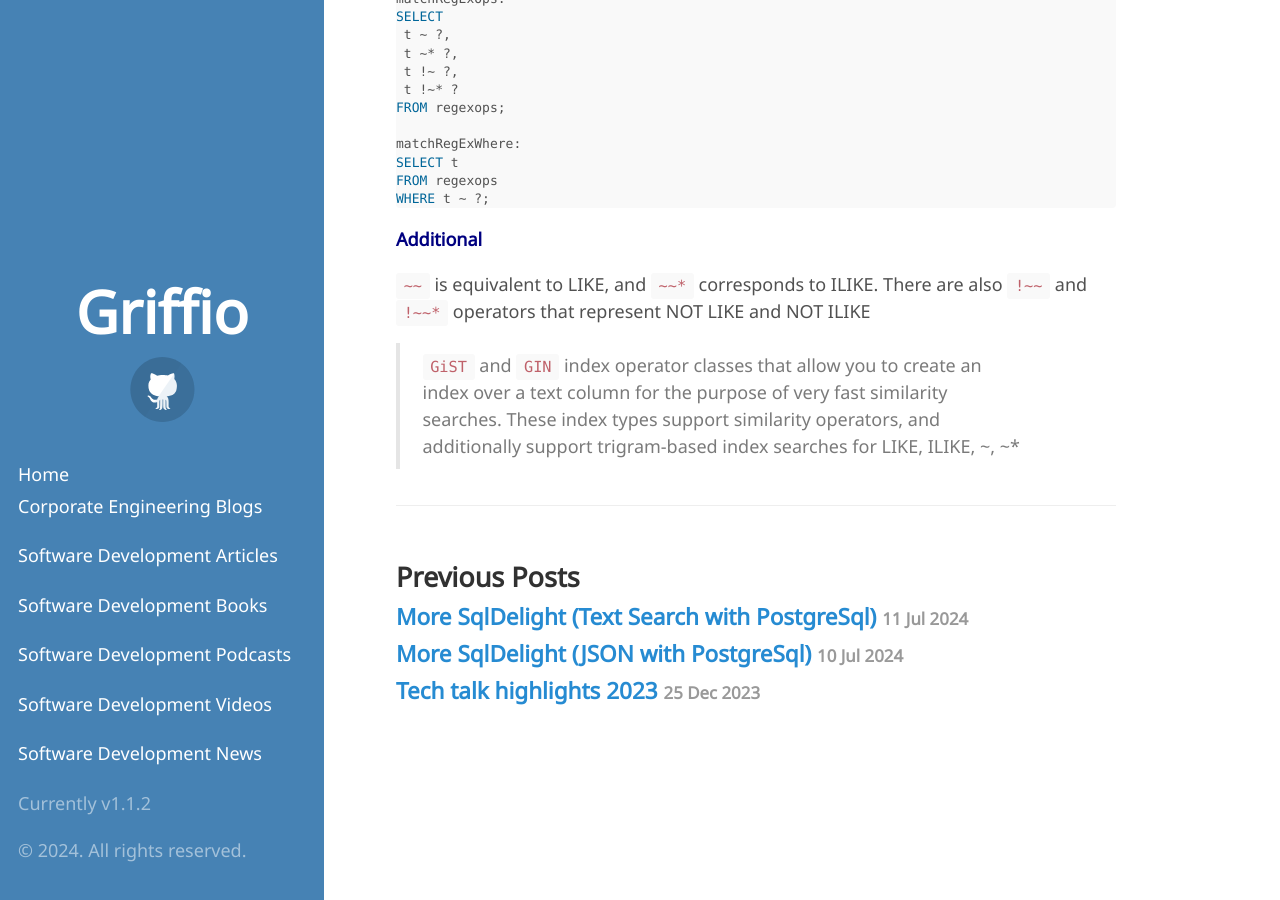
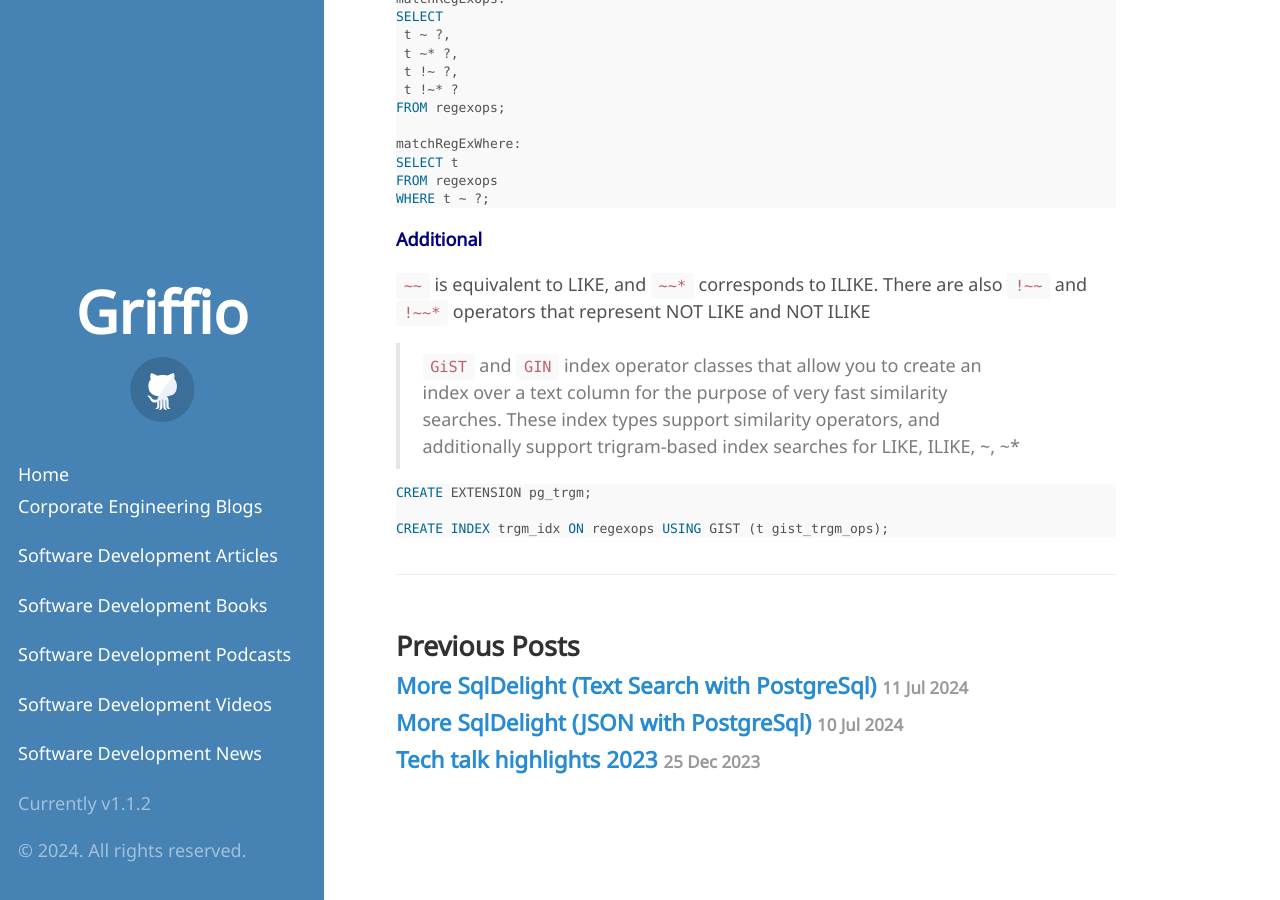
Before and after one commit to griffio/griffio.github.io, a Jekyll site: the page built from _posts/2024-07-15-More-SqlDelight-Regex-With-PostgreSql.md, in a window 1280 px wide and 900 px high, scrolled down 598 px. Built offline with Jekyll 4.4.1, drawn with Linux system fonts in a browser that asks for light colours; some web fonts are replaced.

Commit message:
Update 2024-07-15-More-SqlDelight-Regex-With-PostgreSql.md

````diff
--- a/_posts/2024-07-15-More-SqlDelight-Regex-With-PostgreSql.md
+++ b/_posts/2024-07-15-More-SqlDelight-Regex-With-PostgreSql.md
@@ -49,3 +49,9 @@
 operators that represent NOT LIKE and NOT ILIKE
 
 >`GiST` and `GIN` index operator classes that allow you to create an index over a text column for the purpose of very fast similarity searches. These index types support similarity operators, and additionally support trigram-based index searches for LIKE, ILIKE, ~, ~*
+
+```sql
+CREATE EXTENSION pg_trgm;
+
+CREATE INDEX trgm_idx ON regexops USING GIST (t gist_trgm_ops);
+```
````
